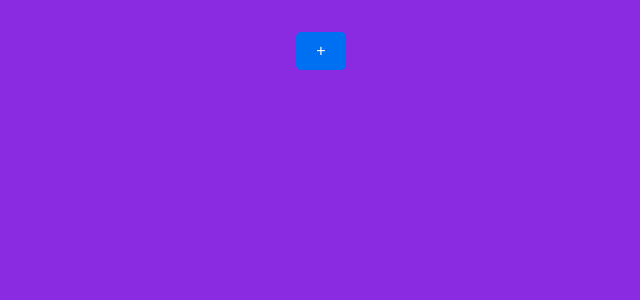
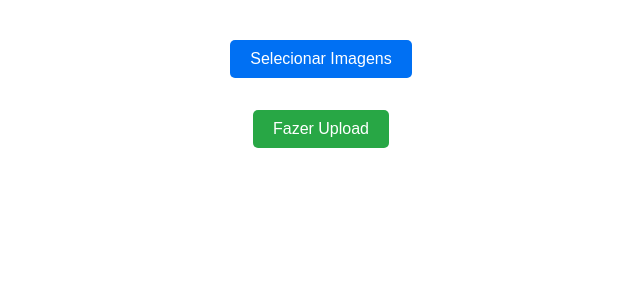
Before and after one commit to srodrigo28/react-loja, a React (Vite) app: page / in a window 1280 px wide. Shown: the top 300 px of the page, without its empty margins (319-959 px from the left). Built offline with nearby package versions, Linux system fonts and the light colour scheme.

Commit message:
uploaded-completo

```diff
--- a/package.json
+++ b/package.json
@@ -10,6 +10,7 @@
     "preview": "vite preview"
   },
   "dependencies": {
+    "@supabase/supabase-js": "^2.46.1",
     "react": "^18.3.1",
     "react-dom": "^18.3.1",
     "react-toastify": "^10.0.6"
--- a/src/App.jsx
+++ b/src/App.jsx
@@ -1,8 +1,8 @@
-import { Loja4 } from "./Loja4"
+import { Loja5 } from "./Loja5"
 function App() {
   return (
     <>
-      <Loja4 />
+      <Loja5 />
     </>
   )
 }
--- /dev/null
+++ b/src/Loja5/index.jsx
@@ -0,0 +1,127 @@
+import React, { useRef, useState } from 'react';
+import { createClient } from '@supabase/supabase-js';
+import { toast } from 'react-toastify';
+
+// Configuração do Supabase
+// Substitua pelo seu URL do projeto
+const supabaseUrl = 'https://tqvkkwmqtyyzajeqnkwv.supabase.co';
+
+// Substitua pela sua chave pública do Supabase
+const supabaseAnonKey = 'eyJhbGciOiJIUzI1NiIsInR5cCI6IkpXVCJ9.eyJyb2xlIjoiYW5vbiIsImlhdCI6MTY0MzQ5OTY4NCwiZXhwIjoxOTU5MDc1Njg0fQ.J1C20mhPGJqoCbhY_oEACEDd7Rdv2gvTVR98j7OBF6Y';
+const supabase = createClient(supabaseUrl, supabaseAnonKey);
+
+
+export function Loja5() {
+  const fileInputRef = useRef(null);
+  const [images, setImages] = useState([]);
+  const [uploadStatus, setUploadStatus] = useState(null);
+
+  const handleButtonClick = () => {
+    fileInputRef.current?.click();
+  };
+
+  const handleFileChange = () => {
+    const files = event.target.files;
+    if (files) {
+      const newImages = Array.from(files).map((file, index) => {
+        return {
+          id: index,
+          name: file.name,
+          url: URL.createObjectURL(file),
+          file,
+        };
+      });
+      setImages((prevImages) => [...prevImages, ...newImages]);
+    }
+  };
+
+  const handleUpload = async () => {
+    setUploadStatus('Fazendo upload...');
+
+    try {
+      for (const image of images) {
+        const { file, name } = image;
+
+        // Faz o upload da imagem para o Supabase
+        const { error } = await supabase.storage
+          .from('backet1') // Nome do bucket no Supabase
+          .upload(`products/${name}`, file, {
+            cacheControl: '3600',
+            upsert: false,
+          });
+
+        if (error) throw error;
+      }
+
+      setUploadStatus('Upload completo!');
+      toast("Salvo com sucesso!")
+    } catch (error) {
+      console.error('Erro ao fazer upload:', error);
+      setUploadStatus('Erro no upload');
+    }
+  };
+
+  return (
+    <div style={{ display: 'flex', flexDirection: 'column', alignItems: 'center', padding: '2rem' }}>
+      <button
+        onClick={handleButtonClick}
+        style={{
+          display: 'inline-block',
+          padding: '10px 20px',
+          backgroundColor: '#0070f3',
+          color: '#fff',
+          fontSize: '16px',
+          border: 'none',
+          borderRadius: '5px',
+          cursor: 'pointer',
+          textAlign: 'center',
+          marginBottom: '1rem',
+        }}
+      >
+        Selecionar Imagens
+      </button>
+
+      {/* Input de múltiplas imagens */}
+      <input
+        type="file"
+        ref={fileInputRef}
+        onChange={handleFileChange}
+        accept="image/*"
+        multiple
+        style={{ display: 'none' }}
+      />
+
+      {/* Botão de upload */}
+      <button
+        onClick={handleUpload}
+        style={{
+          display: 'inline-block',
+          padding: '10px 20px',
+          backgroundColor: '#28a745',
+          color: '#fff',
+          fontSize: '16px',
+          border: 'none',
+          borderRadius: '5px',
+          cursor: 'pointer',
+          textAlign: 'center',
+          marginTop: '1rem',
+        }}
+      >
+        Fazer Upload
+      </button>
+
+      {/* Exibe todas as pré-visualizações das imagens */}
+      <div style={{ display: 'flex', flexWrap: 'wrap', gap: '1rem', marginTop: '1rem' }}>
+        {images.map((image) => (
+          <div key={image.id} style={{ textAlign: 'center' }}>
+            <img src={image.url} alt={image.name} style={{ width: '150px', height: 'auto', borderRadius: '5px' }} />
+            <p style={{ fontSize: '14px', marginTop: '0.5rem' }}>{image.name}</p>
+          </div>
+        ))}
+      </div>
+
+      {/* Exibe o status do upload */}
+      {uploadStatus && <p style={{ marginTop: '1rem' }}>{uploadStatus}</p>}
+    </div>
+  );
+}
```
Also changed, not shown: 1 other file (tests, documents, lock files or other folders).
